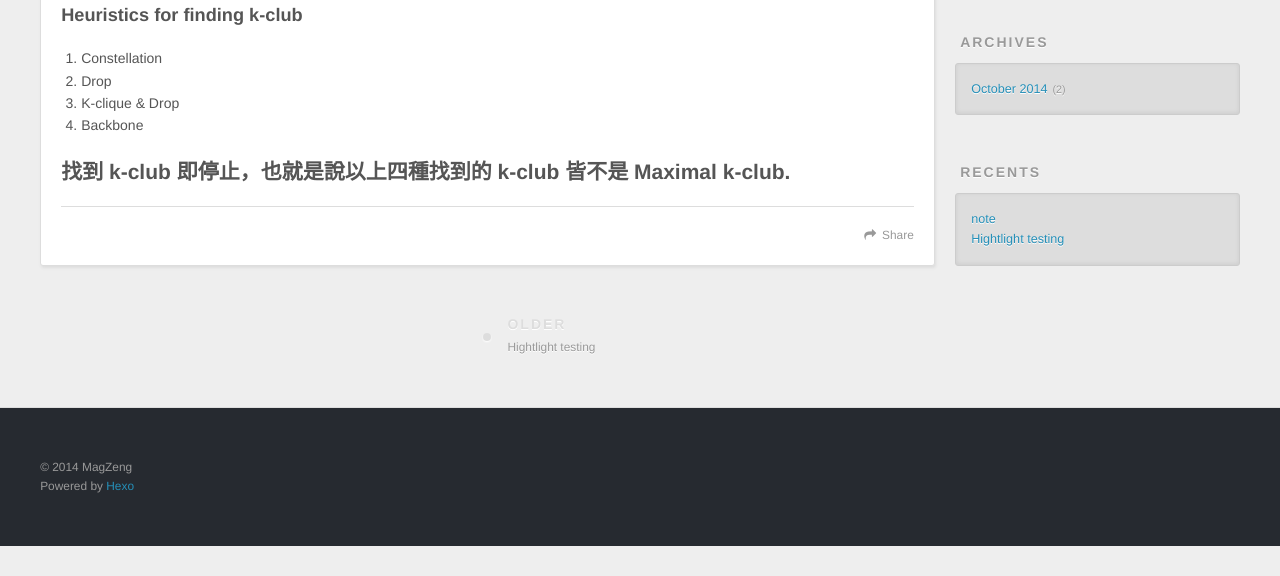
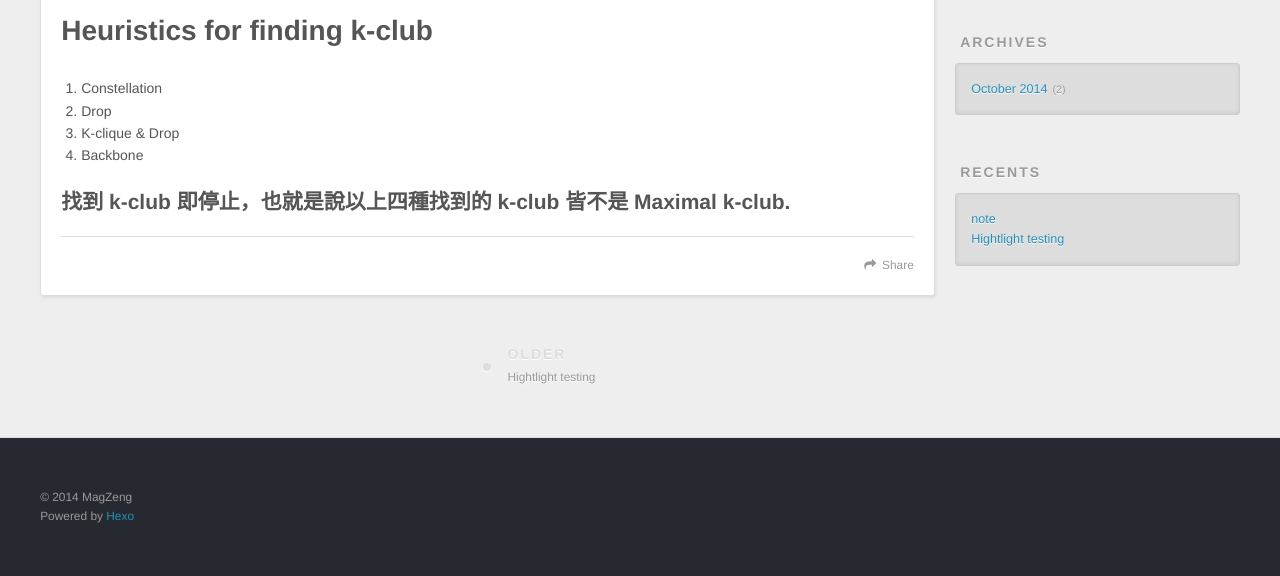
Before and after one commit to mag5323/mag5323.github.io, a plain HTML site: page 2014/10/29/note/index.html in a window 1280 px wide. Shown: the part 446-1022 px from the top of the page. Before the commit the page ends 992 px from the top, so only its background shows below. Drawn offline with nearby package versions, Linux system fonts and the light colour scheme.

Commit message:
Site updated: 2014-10-29 14:46:10

```diff
--- a/2014/10/29/note/index.html
+++ b/2014/10/29/note/index.html
@@ -112,7 +112,7 @@ Backbone
 
     <div class="article-entry" itemprop="articleBody">
 
-        <h3 id="Heuristics_for_finding_k-club">Heuristics for finding k-club</h3>
+        <h1 id="Heuristics_for_finding_k-club">Heuristics for finding k-club</h1>
 <ol>
 <li>Constellation</li>
 <li>Drop</li>
```
Also changed, not shown: archives/2014/10/index.html (+1 -1 lines), archives/2014/index.html (+1 -1 lines), archives/index.html (+1 -1 lines), categories/Graph-Theory/index.html (+1 -1 lines), index.html (+1 -1 lines).
